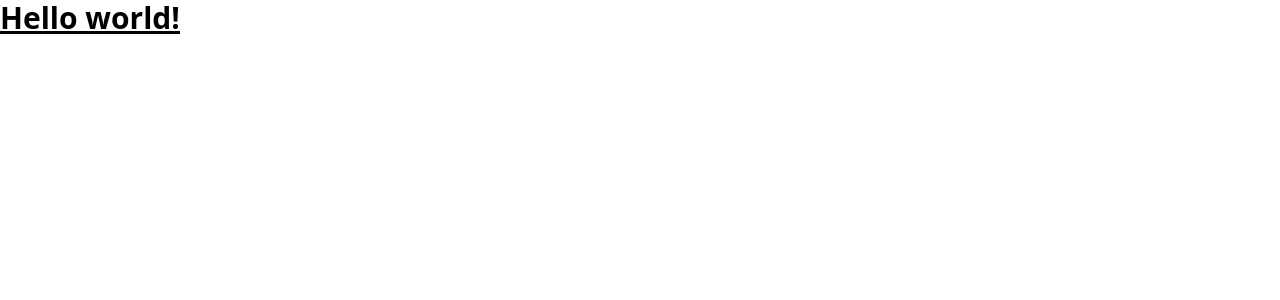
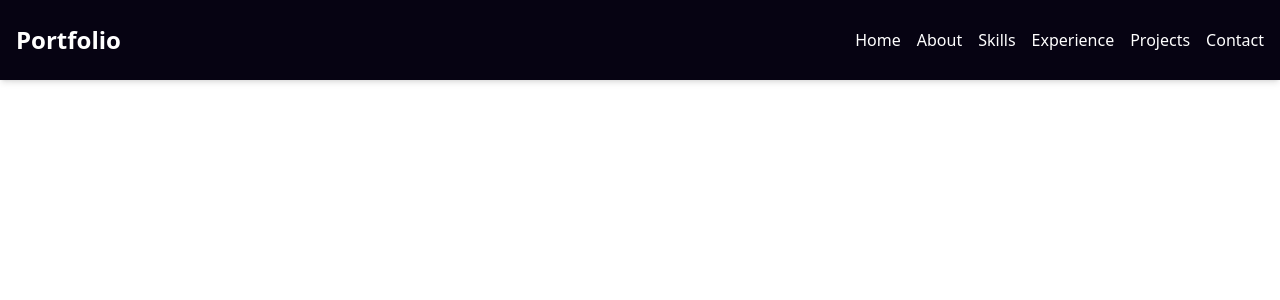
Before and after one commit to Daemon403/portfolio, a React (Create React App) app: page / in a window 1280 px wide. Shown: the top 300 px of the page. Built offline with nearby package versions, Linux system fonts and the light colour scheme.

Commit message:
Added Navbar

```diff
--- a/package.json
+++ b/package.json
@@ -3,9 +3,12 @@
   "version": "0.1.0",
   "private": true,
   "dependencies": {
+    "autoprefixer": "^10.4.20",
     "cra-template": "1.2.0",
+    "postcss": "^8.5.1",
     "react": "^19.0.0",
     "react-dom": "^19.0.0",
+    "react-icons": "^5.4.0",
     "react-scripts": "^5.0.1",
     "tailwindcss": "^3.4.17",
     "web-vitals": "^4.2.4"
--- /dev/null
+++ b/postcss.config.js
@@ -0,0 +1,6 @@
+module.exports = {
+  plugins: {
+    tailwindcss: {},
+    autoprefixer: {},
+  },
+}
--- a/src/App.js
+++ b/src/App.js
@@ -1,9 +1,10 @@
 // import './App.css';
-
+import Navbar from './components/Navbar';
 export default function App() {
   return (
-    <h1 className="text-3xl font-bold underline">
-      Hello world!
-    </h1>
+    <div>
+      <Navbar />
+    </div>
+
   )
 }
--- /dev/null
+++ b/src/components/Navbar.jsx
@@ -0,0 +1,39 @@
+import React from 'react'
+import {FaBars, FaTimes} from 'react-icons/fa'
+const Navbar = () => {
+  return (
+    <div className="fixed w-full h-[80px] flex justify-between items-center bg-[#060312] text-gray-800 shadow-md px-4">
+      <div className="text-2xl font-bold text-white">Portfolio</div>
+
+      {/* \Menu */}
+      <div className="flex space-x-4">
+        <ul className="flex space-x-4">
+            <li className="text-white">Home</li>
+            <li className="text-white">About</li>
+            <li className="text-white">Skills</li>
+            <li className="text-white">Experience</li>
+            <li className="text-white">Projects</li>
+            <li className="text-white">Contact</li>
+        </ul>
+        </div>
+
+        <div className = "hidden">
+            <FaBars />
+        </div>
+
+        {/* Mobile View */}
+        <ul className="hidden">
+            <li className="text-white">Home</li>
+            <li className="text-white">About</li>
+            <li className="text-white">Skills</li>
+            <li className="text-white">Experience</li>
+            <li className="text-white">Projects</li>
+            <li className="text-white">Contact</li>
+        </ul>
+
+    </div>
+
+  )
+}
+
+export default Navbar
--- a/src/index.js
+++ b/src/index.js
@@ -2,7 +2,6 @@ import React from 'react';
 import ReactDOM from 'react-dom/client';
 import './index.css';
 import App from './App';
-import reportWebVitals from './reportWebVitals';
 
 const root = ReactDOM.createRoot(document.getElementById('root'));
 root.render(
@@ -10,8 +9,3 @@ root.render(
     <App />
   </React.StrictMode>
 );
-
-// If you want to start measuring performance in your app, pass a function
-// to log results (for example: reportWebVitals(console.log))
-// or send to an analytics endpoint. Learn more: https://bit.ly/CRA-vitals
-reportWebVitals();
--- a/src/reportWebVitals.js
+++ /dev/null
@@ -1,13 +0,0 @@
-const reportWebVitals = onPerfEntry => {
-  if (onPerfEntry && onPerfEntry instanceof Function) {
-    import('web-vitals').then(({ getCLS, getFID, getFCP, getLCP, getTTFB }) => {
-      getCLS(onPerfEntry);
-      getFID(onPerfEntry);
-      getFCP(onPerfEntry);
-      getLCP(onPerfEntry);
-      getTTFB(onPerfEntry);
-    });
-  }
-};
-
-export default reportWebVitals;
```
Also changed, not shown: src/App.css (deleted, +0 -38 lines), src/setupTests.js (deleted, +0 -5 lines), 2 other files (tests, documents, lock files or other folders).
